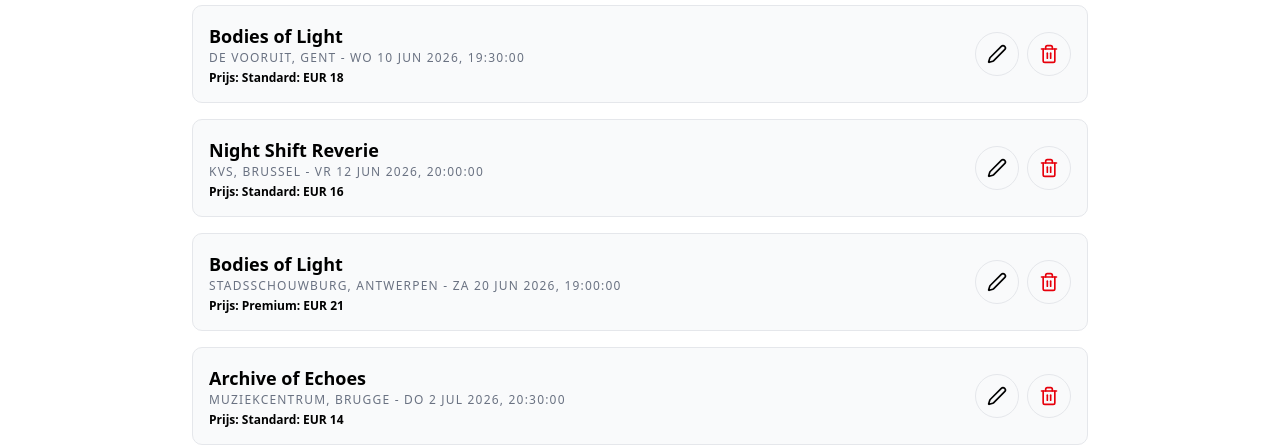
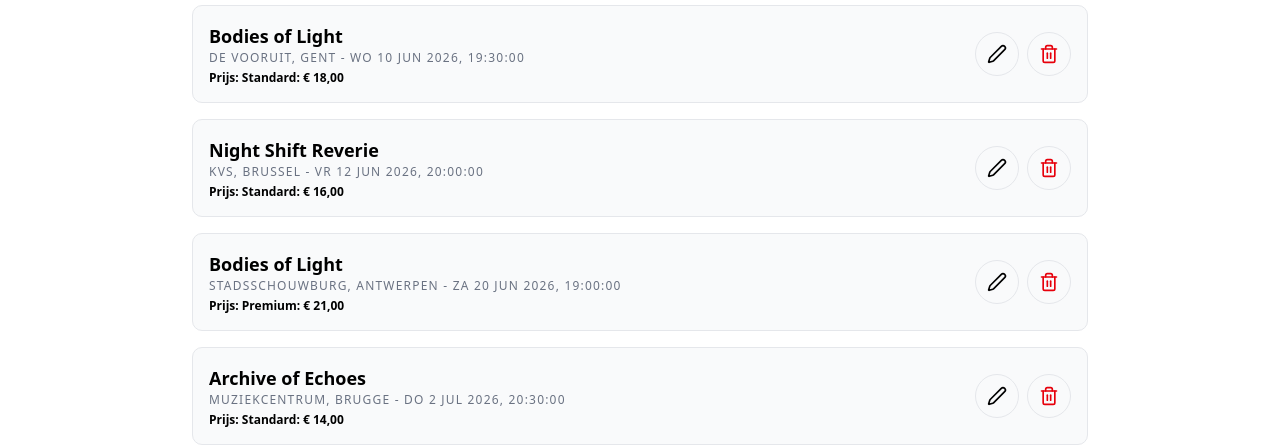
Before and after one commit to SELab-2/viernulvier-4, a Nuxt app in the folder frontend/: page /tempShowcase in a window 1280 px wide. Shown: the part 379-825 px from the top of the page. Built offline with nearby package versions, Linux system fonts and the light colour scheme.

Commit message:
format price

```diff
--- a/frontend/app/components/event/EventListView.vue
+++ b/frontend/app/components/event/EventListView.vue
@@ -37,6 +37,13 @@ const formatTime = (dateStr: string) => {
   });
 };
 
+const formatPrice = (price: number) => {
+  return new Intl.NumberFormat(locale.value, {
+    style: "currency",
+    currency: "EUR",
+  }).format(price);
+};
+
 const getVenue = (event: EventWithDetails) => {
   return event.locations[0]?.location ?? "Unknown Venue";
 };
@@ -44,7 +51,7 @@ const getVenue = (event: EventWithDetails) => {
 const getPrice = (event: EventWithDetails) => {
   const mainPrice = event.prices[0];
   if (!mainPrice) return "-";
-  return `${mainPrice.name}: EUR ${mainPrice.price}`;
+  return `${mainPrice.name}: ${formatPrice(mainPrice.price)}`;
 };
 
 const onDelete = (item: EventListItem) => {
```
